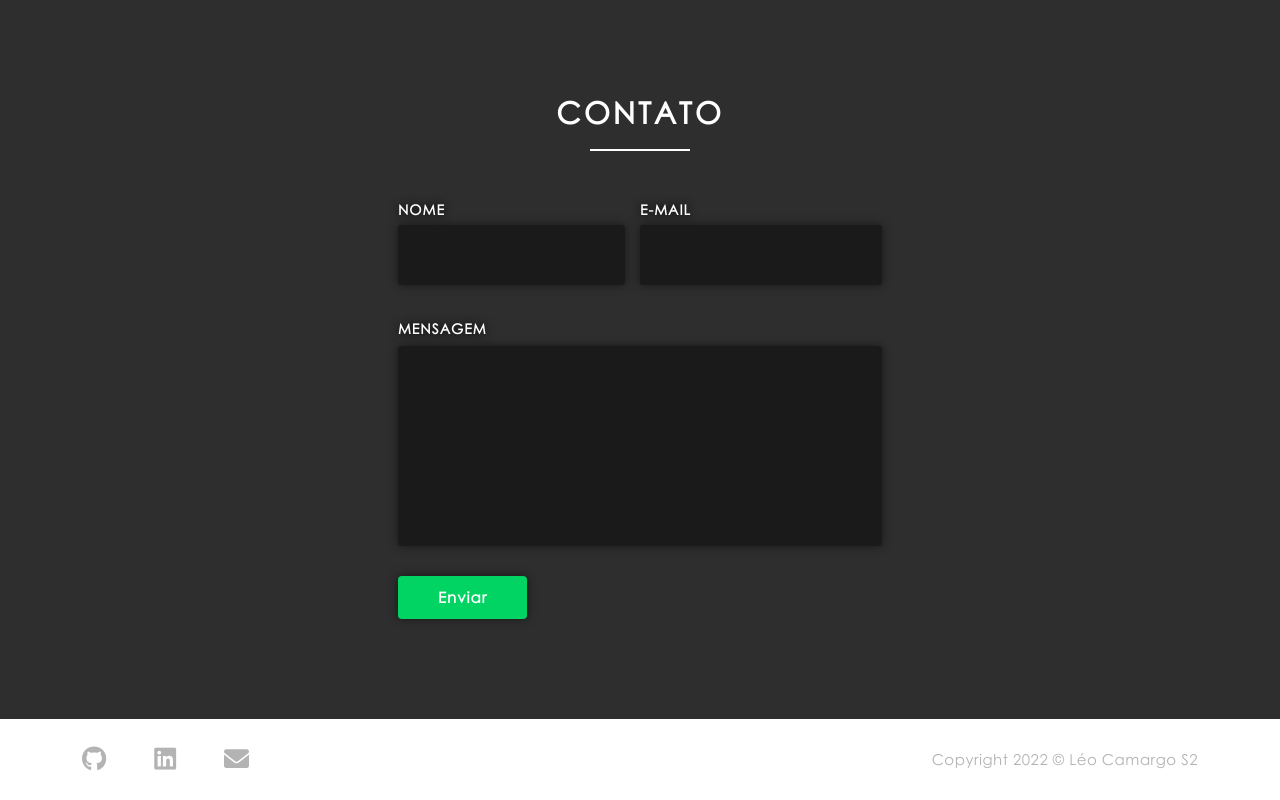
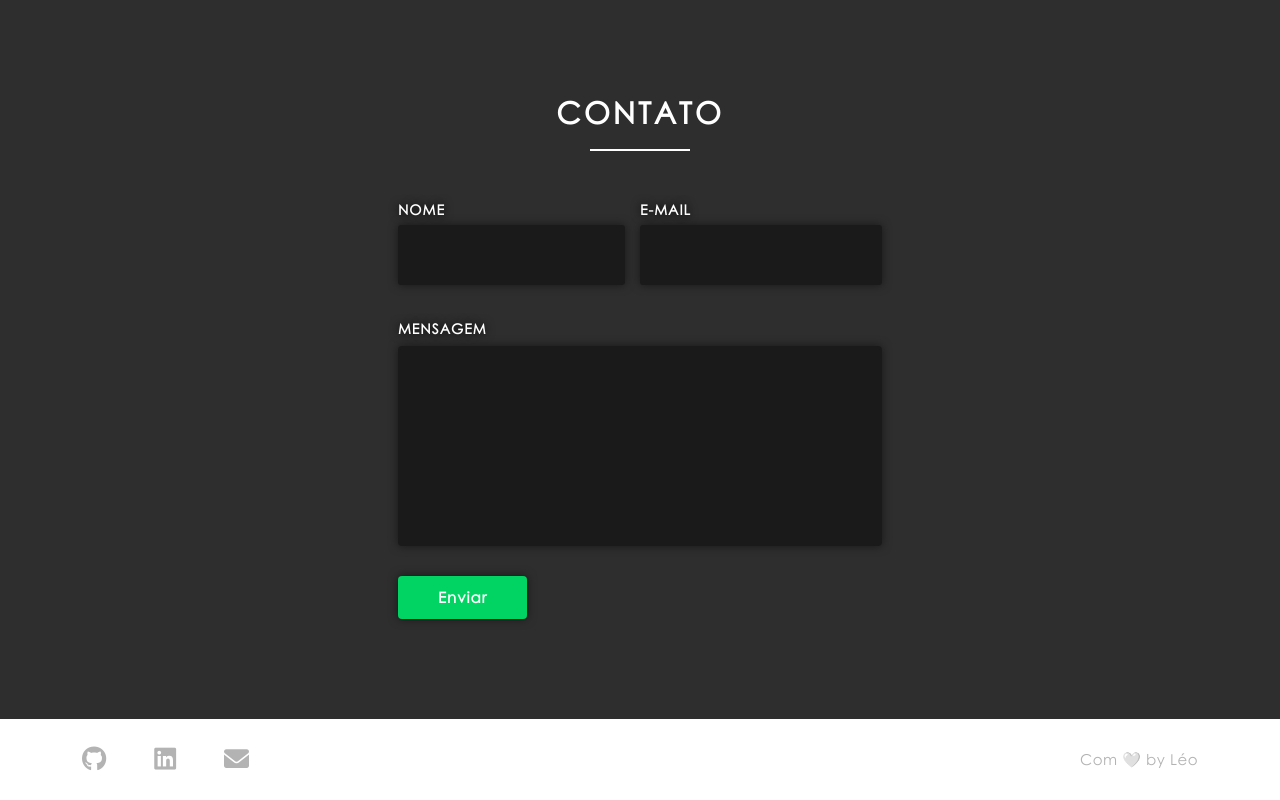
Before and after one commit to Leocamarggo/my-portfolio, a React (Create React App) app: page / in a window 1280 px wide. Shown: the part 2368-3168 px from the top of the page. Built offline with nearby package versions, Linux system fonts and the light colour scheme.

Commit message:
feat(footer): update footer copyright

```diff
--- a/src/components/footer/index.tsx
+++ b/src/components/footer/index.tsx
@@ -35,7 +35,7 @@ const Footer = () => {
           })}
         </T.LinksContainer>
         <T.CopyrightContainer className="col-6">
-          <T.CopyrightText>Copyright {new Date().getFullYear()} © Léo Camargo S2</T.CopyrightText>
+          <T.CopyrightText>Com 🤍 by Léo</T.CopyrightText>
         </T.CopyrightContainer>
       </T.FooterContent>
     </T.FooterContainer>
```
